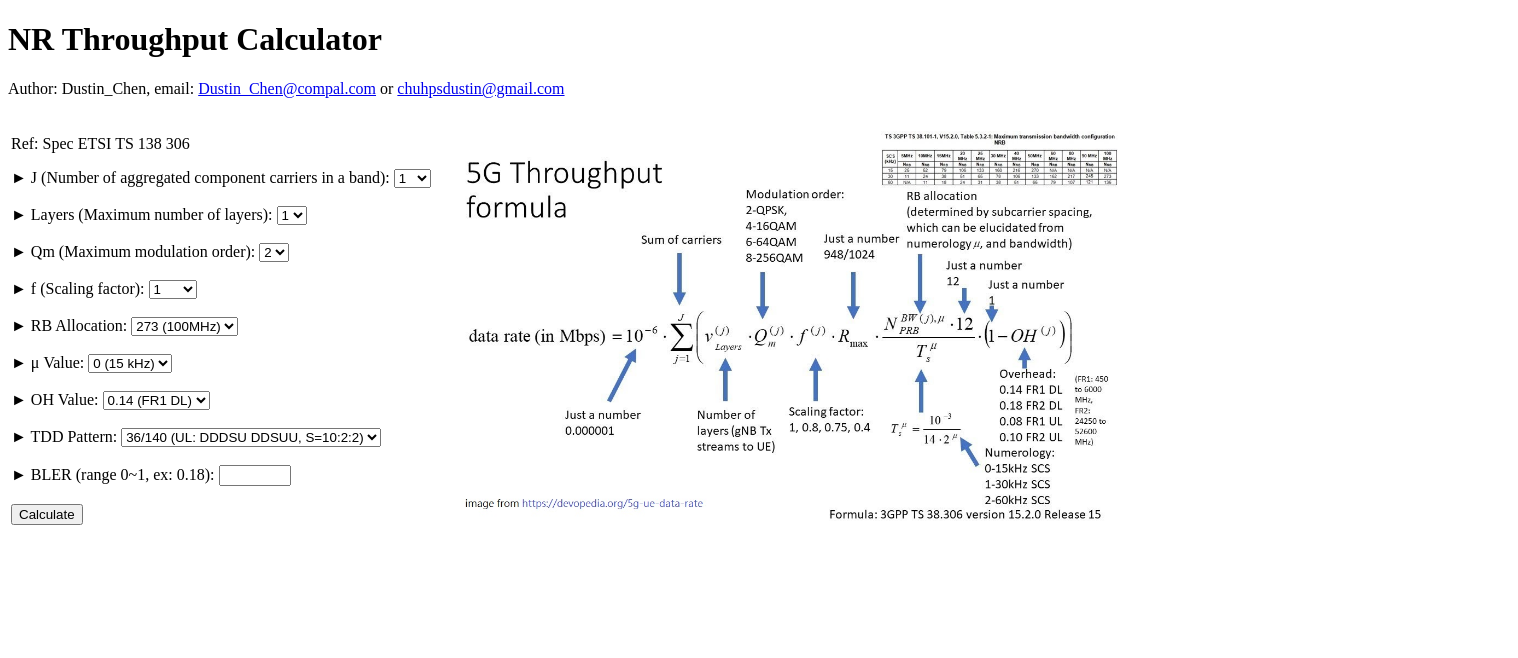
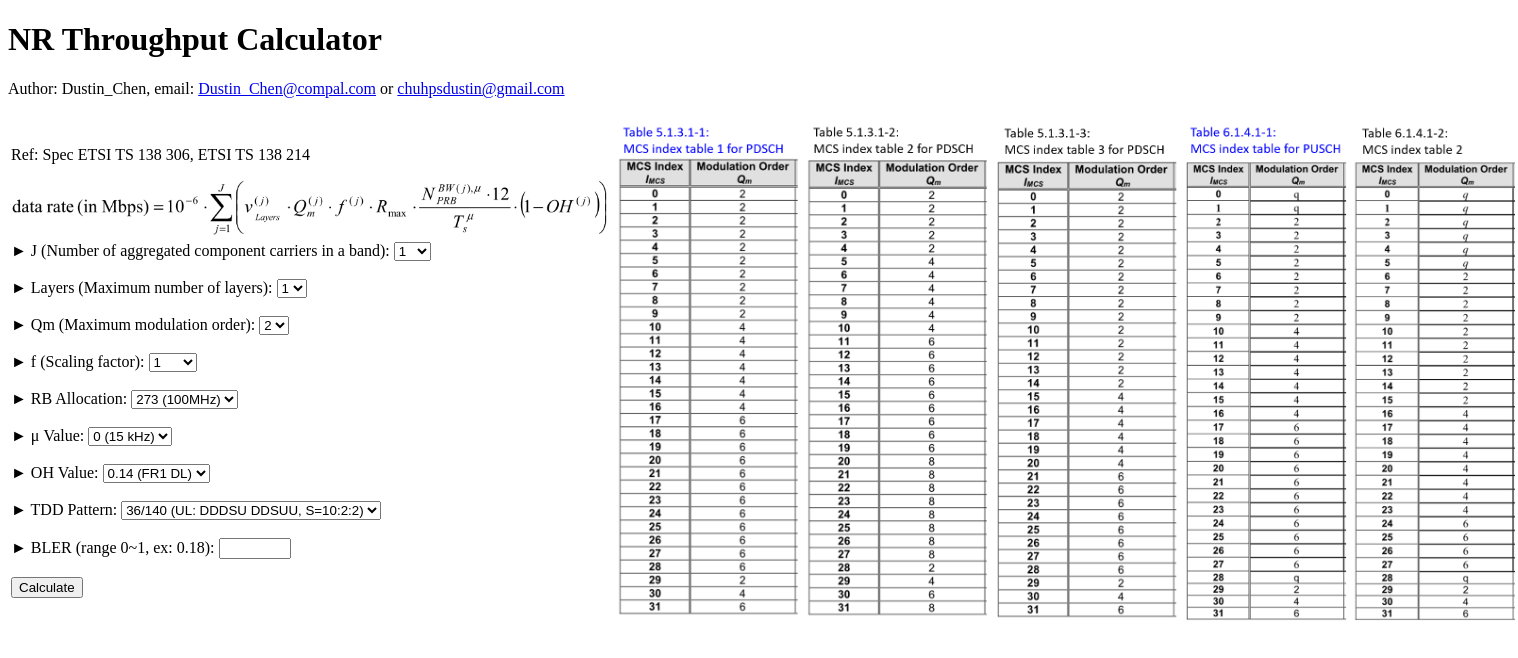
Before and after one commit to dustinchen26/NR_Tput, a plain HTML site: page index.html in a window 1280 px wide. Shown: the whole page, 1518 px wide, since content can reach past the window. Drawn offline with Linux system fonts and the light colour scheme.

Commit message:
update formula and picture

```diff
--- a/index.html
+++ b/index.html
@@ -34,7 +34,9 @@
     <table>
         <tr>
             <td>
-		<p>Ref: Spec ETSI TS 138 306</p>
+		<p>Ref: Spec ETSI TS 138 306, ETSI TS 138 214</p>
+		<img src="https://raw.githubusercontent.com/dustinchen26/NR_Tput/master/formula.png" alt="GitHub Image" width="600">
+		<br>
     <label for="numAggregatedCC">► J (Number of aggregated component carriers in a band):</label>
     <select id="numAggregatedCC">
         <option value="1">1</option>
@@ -148,7 +150,7 @@
 
             </td>
             <td>
-                <img src="https://raw.githubusercontent.com/dustinchen26/NR_Tput/master/formula.jpg" alt="GitHub Image" width="700">
+                <img src="https://raw.githubusercontent.com/dustinchen26/NR_Tput/master/MCS.png" alt="GitHub Image" width="900">
 			</td>
         </tr>
     </table>
```
